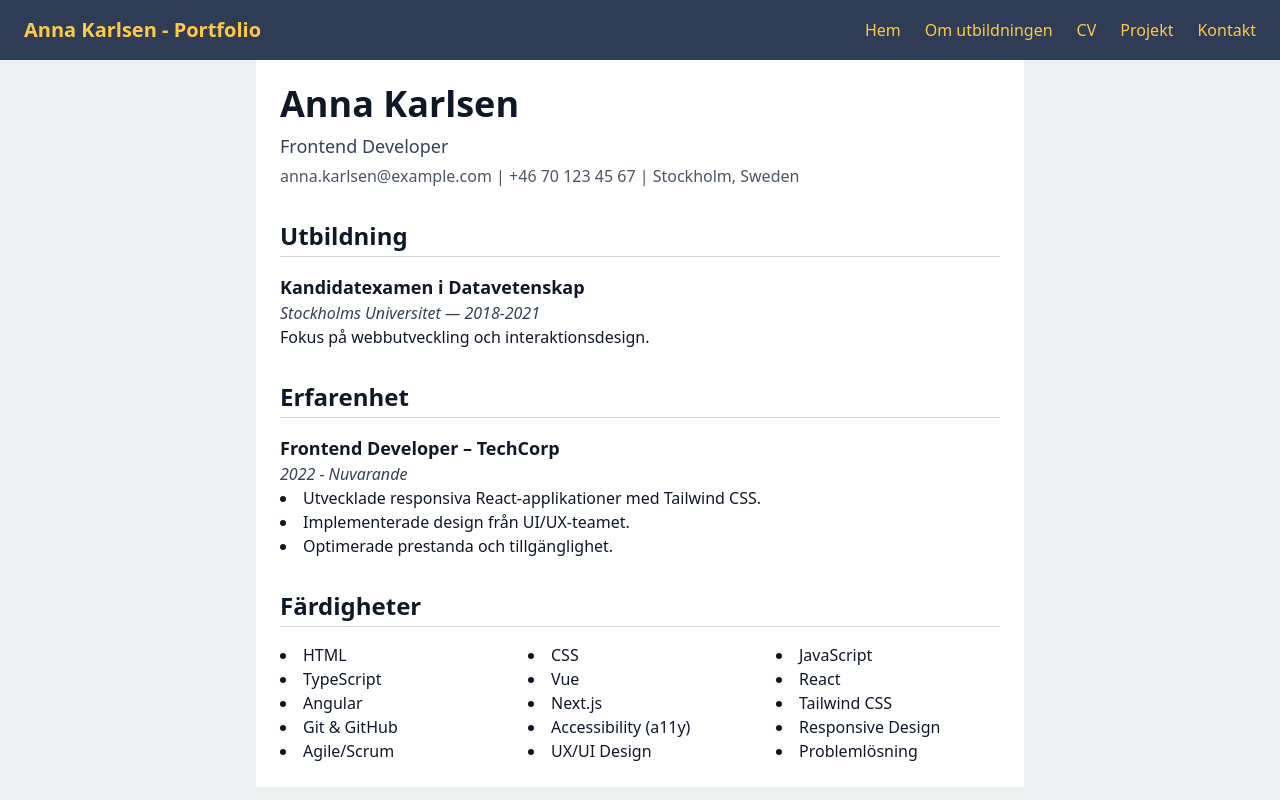
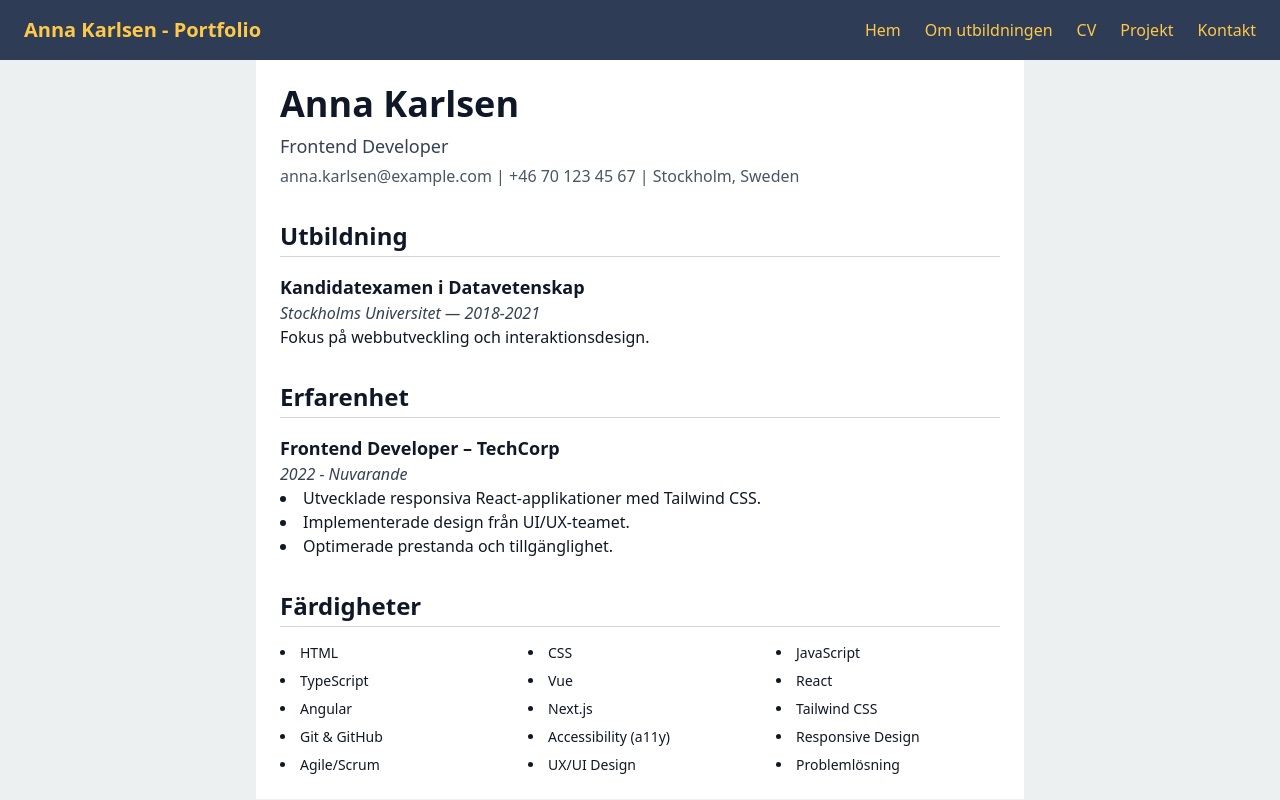
Before and after one commit to annkar73/portfolio-nextjs, a Next.js app: page /cv in a window 1280 px wide. Built offline with nearby package versions, Linux system fonts and the light colour scheme.

Commit message:
adjust cv skills list

```diff
--- a/src/app/cv/page.tsx
+++ b/src/app/cv/page.tsx
@@ -38,12 +38,13 @@ export default function CVPage() {
 
 <section>
   <h2 className="text-2xl font-semibold mb-4 border-b border-gray-300 pb-1">Färdigheter</h2>
-        <ul className="list-disc list-inside grid grid-cols-3 gap-x-6">
+  <ul className="list-disc list-inside text-sm grid grid-cols-2 md:grid-cols-3 gap-x-6 gap-y-2">
     {cvData.skills.map((skill, index) => (
       <li key={index}>{skill}</li>
     ))}
   </ul>
 </section>
+
     </main>
   );
 }
```
Lines whose indentation alone changed are shown as unchanged.
